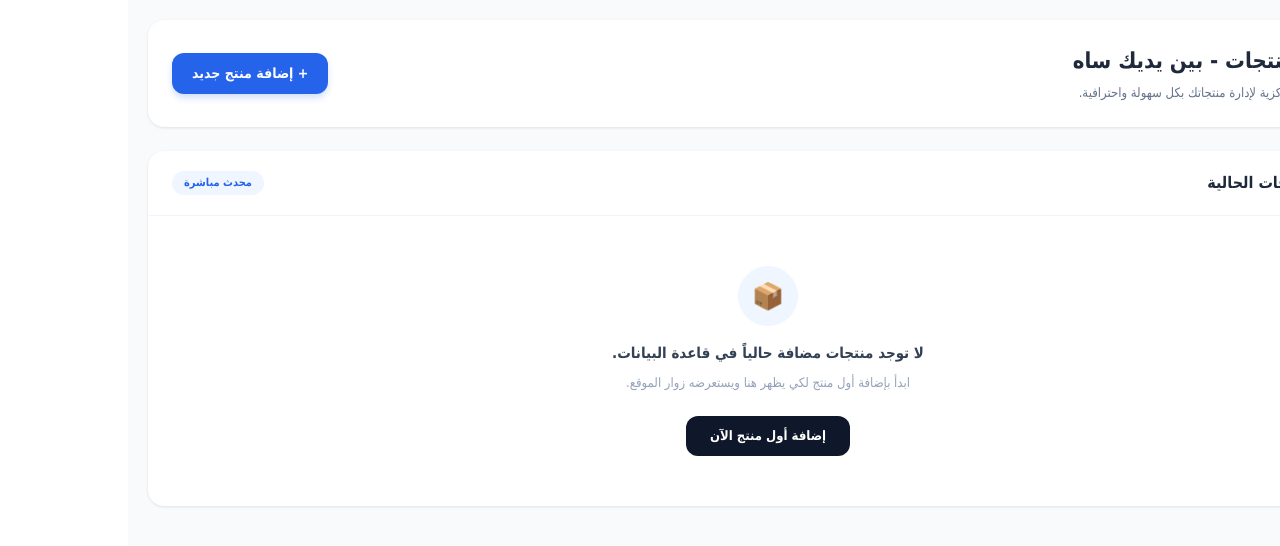
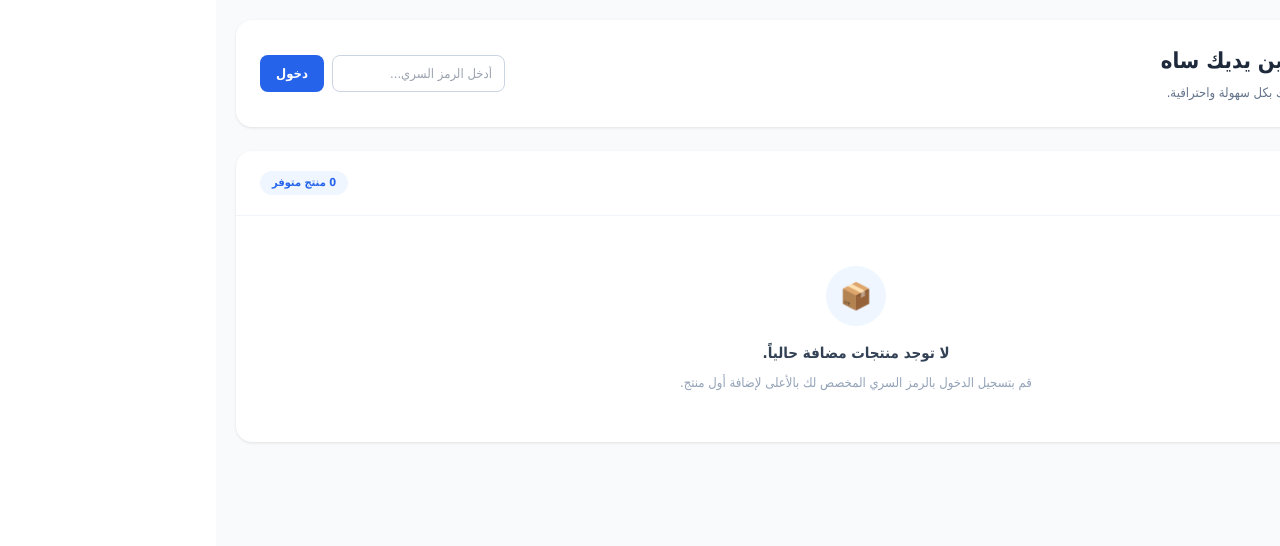
Before and after one commit to salqzym-beep/benyadeksah-admin, a Next.js app: page / in a window 1280 px wide. Shown: the top 546 px of the page. Built offline with nearby package versions, Linux system fonts and the light colour scheme.

Commit message:
Update page.js

```diff
--- a/app/page.js
+++ b/app/page.js
@@ -1,4 +1,49 @@
+'use client';
+import { useState } from 'react';
+
 export default function AdminDashboard() {
+  const [isAuthenticated, setIsAuthenticated] = useState(false);
+  const [tokenInput, setTokenInput] = useState('');
+  const [errorMessage, setErrorMessage] = useState('');
+
+  // قائمة المنتجات المحلية المؤقتة
+  const [products, setProducts] = useState([]);
+
+  // حقول نموذج إضافة منتج جديد
+  const [productName, setProductName] = useState('');
+  const [productPrice, setProductPrice] = useState('');
+  const [productDesc, setProductDesc] = useState('');
+
+  // الرمز السري المعتمد (يمكنك تغليفه أو تعديله متى شئت)
+  const validToken = 'sah2026';
+
+  const handleLogin = (e) => {
+    e.preventDefault();
+    if (tokenInput.trim() === validToken) {
+      setIsAuthenticated(true);
+      setErrorMessage('');
+    } else {
+      setErrorMessage('الرمز السري غير صحيح، تأكد من الرمز المعطى لك.');
+    }
+  };
+
+  const handleAddProduct = (e) => {
+    e.preventDefault();
+    if (!productName || !productPrice) return;
+
+    const newProd = {
+      id: Date.now(),
+      name: productName,
+      price: productPrice,
+      desc: productDesc,
+    };
+
+    setProducts([newProd, ...products]);
+    setProductName('');
+    setProductPrice('');
+    setProductDesc('');
+  };
+
   return (
     <div style={{ fontFamily: 'Tahoma, sans-serif', direction: 'rtl', backgroundColor: '#f8fafc', minHeight: '100vh', padding: '20px', margin: 0 }}>
       {/* رأس الصفحة */}
@@ -11,36 +56,103 @@
             لوحة التحكم المركزية لإدارة منتجاتك بكل سهولة واحترافية.
           </p>
         </div>
-        <button style={{ backgroundColor: '#2563eb', color: '#ffffff', border: 'none', padding: '10px 20px', borderRadius: '12px', fontSize: '14px', fontWeight: 'bold', cursor: 'pointer', boxShadow: '0 4px 6px rgba(37, 99, 235, 0.2)' }}>
-          + إضافة منتج جديد
+
+        {isAuthenticated ? (
+          <div style={{ backgroundColor: '#dcfce7', color: '#166534', padding: '8px 16px', borderRadius: '12px', fontSize: '13px', fontWeight: 'bold' }}>
+            ✓ تم تسجيل الدخول بصلاحية الإضافة
+          </div>
+        ) : (
+          <form onSubmit={handleLogin} style={{ display: 'flex', gap: '8px', flexWrap: 'wrap' }}>
+            <input
+              type="password"
+              placeholder="أدخل الرمز السري..."
+              value={tokenInput}
+              onChange={(e) => setTokenInput(e.target.value)}
+              style={{ padding: '8px 12px', borderRadius: '8px', border: '1px solid #cbd5e1', fontSize: '13px', outline: 'none' }}
+            />
+            <button type="submit" style={{ backgroundColor: '#2563eb', color: '#ffffff', border: 'none', padding: '8px 16px', borderRadius: '8px', fontSize: '13px', fontWeight: 'bold', cursor: 'pointer' }}>
+              دخول
             </button>
+          </form>
+        )}
       </div>
 
-      {/* محتوى الصفحة أو الجدول */}
+      {errorMessage && (
+        <div style={{ backgroundColor: '#fee2e2', color: '#991b1b', padding: '12px', borderRadius: '10px', marginBottom: '20px', fontSize: '13px', textAlign: 'center' }}>
+          {errorMessage}
+        </div>
+      )}
+
+      {/* نموذج إضافة منتج (لا يظهر إلا إذا أدخل الرمز الصحيح) */}
+      {isAuthenticated && (
+        <div style={{ backgroundColor: '#ffffff', padding: '24px', borderRadius: '16px', boxShadow: '0 1px 3px rgba(0,0,0,0.1)', marginBottom: '24px', border: '2px solid #2563eb' }}>
+          <h2 style={{ fontSize: '16px', fontWeight: 'bold', color: '#1e293b', margin: '0 0 16px 0' }}>➕ إضافة منتج جديد للقائمة</h2>
+          <form onSubmit={handleAddProduct} style={{ display: 'flex', flexDirection: 'column', gap: '12px' }}>
+            <input
+              type="text"
+              placeholder="اسم المنتج (مثال: عسل طبيعي)"
+              value={productName}
+              onChange={(e) => setProductName(e.target.value)}
+              style={{ padding: '10px 14px', borderRadius: '10px', border: '1px solid #cbd5e1', fontSize: '14px' }}
+              required
+            />
+            <input
+              type="text"
+              placeholder="السعر (مثال: 50$"
+              value={productPrice}
+              onChange={(e) => setProductPrice(e.target.value)}
+              style={{ padding: '10px 14px', borderRadius: '10px', border: '1px solid #cbd5e1', fontSize: '14px' }}
+              required
+            />
+            <textarea
+              placeholder="وصف مختصر للمنتج..."
+              value={productDesc}
+              onChange={(e) => setProductDesc(e.target.value)}
+              style={{ padding: '10px 14px', borderRadius: '10px', border: '1px solid #cbd5e1', fontSize: '14px', minHeight: '80px' }}
+            />
+            <button type="submit" style={{ backgroundColor: '#2563eb', color: '#ffffff', border: 'none', padding: '12px', borderRadius: '10px', fontSize: '14px', fontWeight: 'bold', cursor: 'pointer' }}>
+              حفظ ونشر المنتج
+            </button>
+          </form>
+        </div>
+      )}
+
+      {/* قائمة المنتجات */}
       <div style={{ backgroundColor: '#ffffff', borderRadius: '16px', boxShadow: '0 1px 3px rgba(0,0,0,0.1)', overflow: 'hidden' }}>
         <div style={{ padding: '20px 24px', borderBottom: '1px solid #f1f5f9', display: 'flex', justifyContent: 'space-between', alignItems: 'center' }}>
           <h2 style={{ fontSize: '16px', fontWeight: 'bold', color: '#1e293b', margin: 0 }}>قائمة المنتجات الحالية</h2>
           <span style={{ fontSize: '11px', backgroundColor: '#eff6ff', color: '#2563eb', padding: '4px 12px', borderRadius: '20px', fontWeight: 'bold' }}>
-            محدث مباشرة
+            {products.length} منتج متوفر
           </span>
         </div>
 
+        {products.length === 0 ? (
           <div style={{ padding: '50px 20px', textAlign: 'center' }}>
             <div style={{ maxWidth: '380px', margin: '0 auto' }}>
               <div style={{ width: '60px', height: '60px', backgroundColor: '#eff6ff', color: '#2563eb', borderRadius: '50%', display: 'flex', alignItems: 'center', justifyContent: 'center', margin: '0 auto 16px auto', fontSize: '26px' }}>
                 📦
               </div>
               <h3 style={{ fontSize: '15px', fontWeight: 'bold', color: '#334155', margin: '0 0 8px 0' }}>
-              لا توجد منتجات مضافة حالياً في قاعدة البيانات.
+                لا توجد منتجات مضافة حالياً.
               </h3>
-            <p style={{ fontSize: '13px', color: '#94a3b8', margin: '0 0 24px 0' }}>
-              ابدأ بإضافة أول منتج لكي يظهر هنا ويستعرضه زوار الموقع.
+              <p style={{ fontSize: '13px', color: '#94a3b8', margin: 0 }}>
+                قم بتسجيل الدخول بالرمز السري المخصص لك بالأعلى لإضافة أول منتج.
               </p>
-            <button style={{ backgroundColor: '#0f172a', color: '#ffffff', border: 'none', padding: '10px 24px', borderRadius: '12px', fontSize: '13px', fontWeight: 'bold', cursor: 'pointer' }}>
-              إضافة أول منتج الآن
-            </button>
             </div>
           </div>
+        ) : (
+          <div style={{ padding: '20px', display: 'grid', gap: '15px' }}>
+            {products.map((p) => (
+              <div key={p.id} style={{ padding: '16px', borderRadius: '12px', border: '1px solid #e2e8f0', display: 'flex', justifyContent: 'space-between', alignItems: 'center', backgroundColor: '#fdfdfd' }}>
+                <div>
+                  <h4 style={{ margin: '0 0 4px 0', fontSize: '16px', color: '#1e293b' }}>{p.name}</h4>
+                  <p style={{ margin: '0 0 6px 0', fontSize: '13px', color: '#64748b' }}>{p.desc}</p>
+                  <span style={{ fontSize: '14px', fontWeight: 'bold', color: '#16a34a' }}>{p.price}</span>
+                </div>
+              </div>
+            ))}
+          </div>
+        )}
       </div>
     </div>
   );
```
Lines whose indentation alone changed are shown as unchanged.
